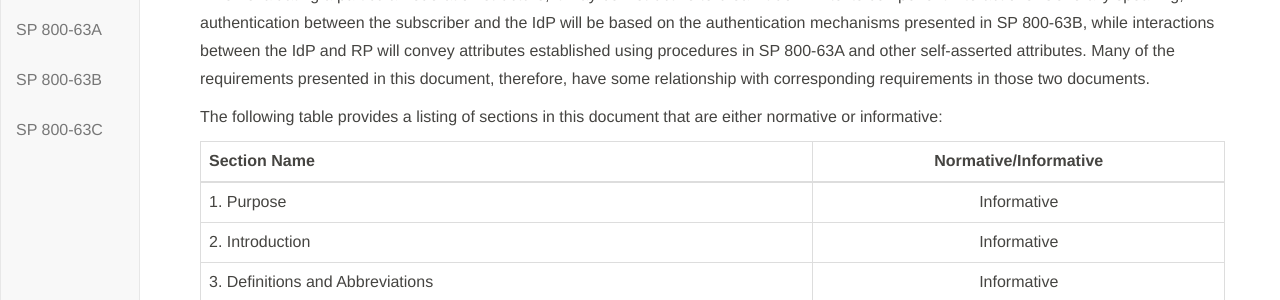
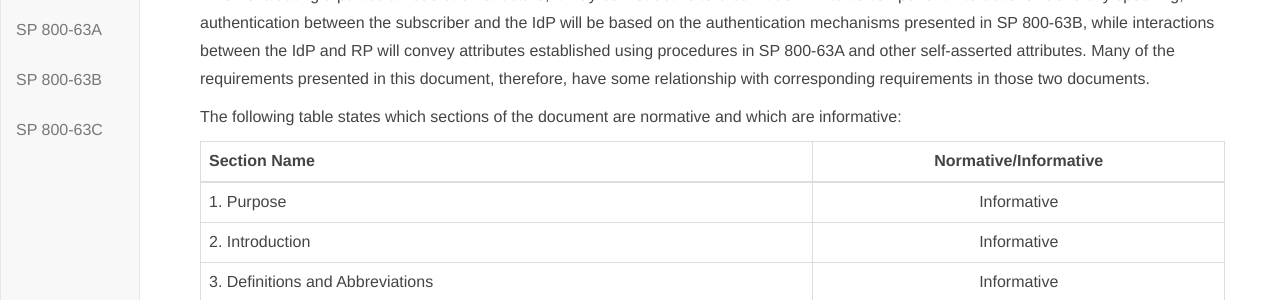
Before and after one commit to usnistgov/800-63-3, a Jekyll site: the page built from sp800-63c/sec1_2_introduction.md, in a window 1280 px wide and 900 px high, scrolled down 781 px. Shown: the part 152-452 px from the top of the window. Built offline with Jekyll 4.4.1, drawn with Linux system fonts in a browser that asks for light colours; our own code applies the rules of GitHub Pages for plain Markdown files.

Commit message:
Update sec1_2_introduction.md

```diff
--- a/sp800-63c/sec1_2_introduction.md
+++ b/sp800-63c/sec1_2_introduction.md
@@ -24,7 +24,7 @@ In a federated identity scenario, the subscriber does not authenticate directly
 
 Federation requires relatively complex multiparty protocols that have subtle security and privacy requirements requiring careful consideration. When evaluating a particular federation structure, it may be instructive to break it down into its component interactions. Generally speaking, authentication between the subscriber and the IdP will be based on the authentication mechanisms presented in SP 800-63B, while interactions between the IdP and RP will convey attributes established using procedures in SP 800-63A and other self-asserted attributes. Many of the requirements presented in this document, therefore, have some relationship with corresponding requirements in those two documents.
 
-The following table provides a listing of sections in this document that are either normative or informative:
+The following table states which sections of the document are normative and which are informative:
 
 |Section Name|Normative/Informative|
 |----|:--:|
```
